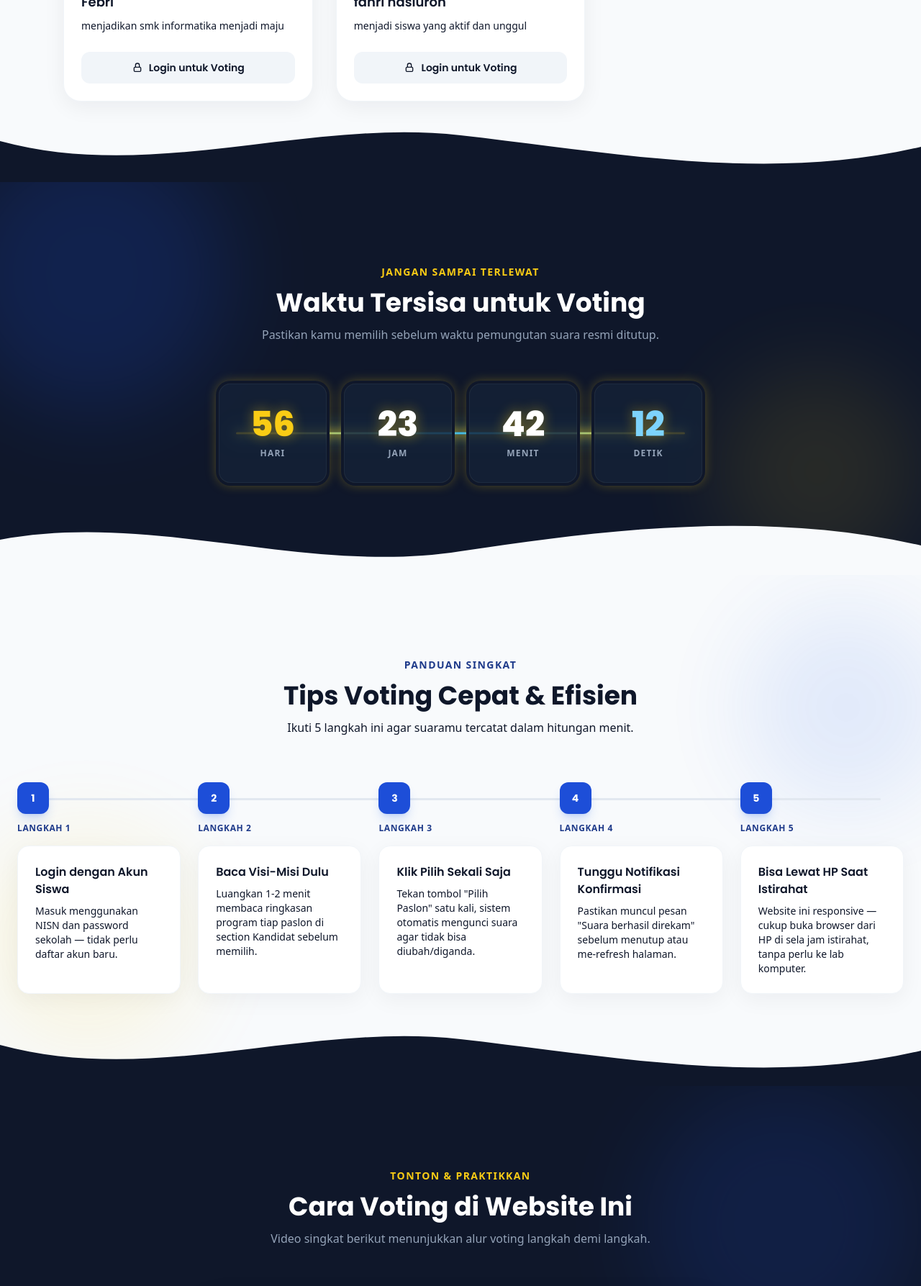
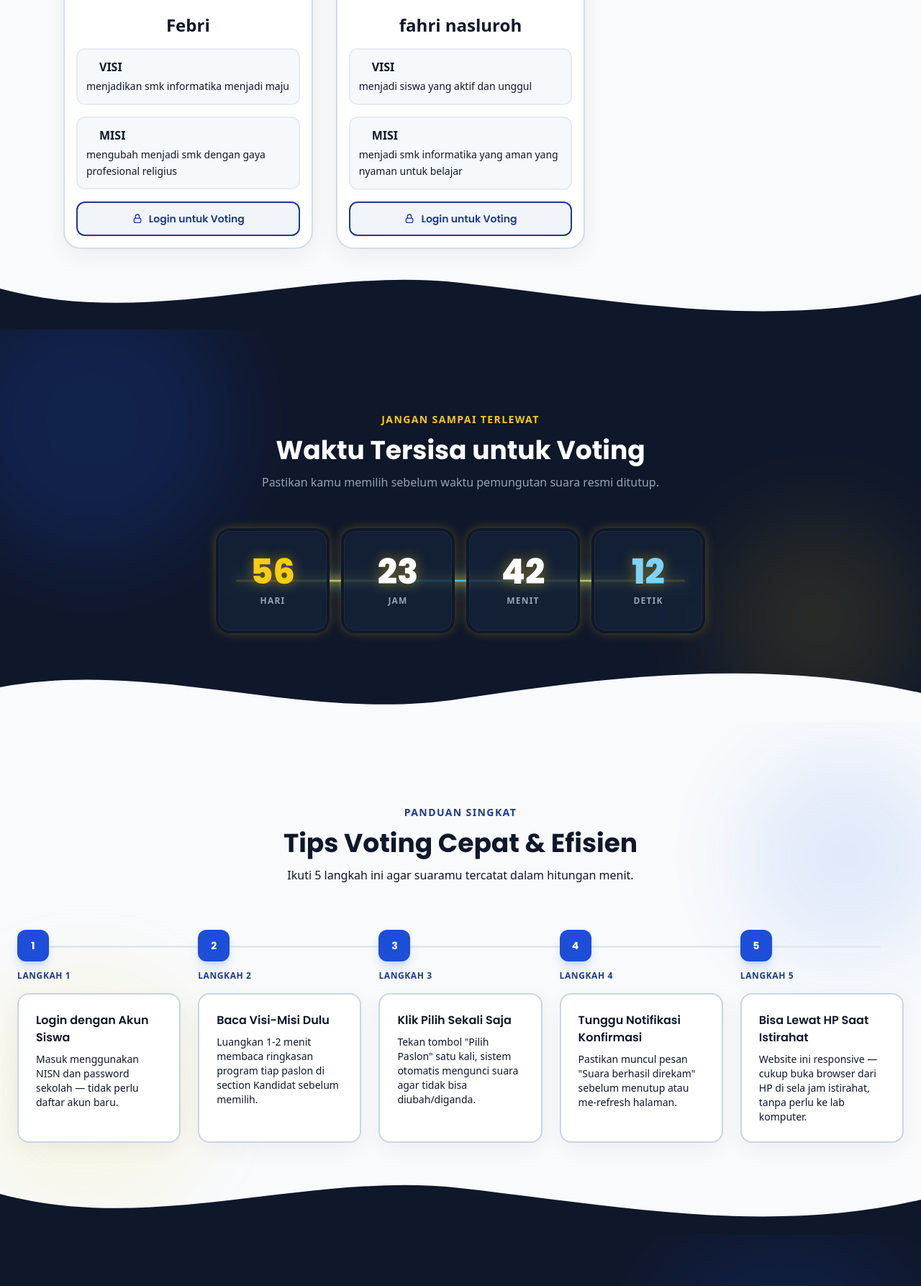
Before and after one commit to NexdyMC/E-Vote-OSIS, a PHP site: page / in a window 1280 px wide. Shown: the part 2397-4184 px from the top of the page at 72% size. Run offline with PHP 8.4, Linux system fonts and the light colour scheme; data comes from the database, SQL or seed files in the repository; some libraries are stand-ins or nearby versions.

Commit message:
update a kardidat card

```diff
--- a/index.php
+++ b/index.php
@@ -42,7 +42,8 @@ $idVideoTutorial = 'ID_VIDEO_YOUTUBE_ANDA';
 <title>Pemilihan Ketua OSIS — SMK Informatika Sumedang</title>
 
 <!-- Tailwind CDN -->
-<script src="https://cdn.tailwindcss.com"></script>
+<!-- <script src="https://cdn.tailwindcss.com"></script> -->
+ <script src="assets/scripts/tailwind.js"></script>
 <script>
   tailwind.config = {
     theme: {
@@ -169,13 +170,17 @@ $idVideoTutorial = 'ID_VIDEO_YOUTUBE_ANDA';
 </head>
 <body class="bg-white text-navy-900 antialiased">
 
-<!-- ================= NAVBAR ================= -->
+<!-- header : navbar -->
 <header class="fixed top-0 inset-x-0 z-50 bg-white/80 backdrop-blur-md border-b border-slate-100">
   <nav class="max-w-6xl mx-auto px-6 h-16 flex items-center justify-between">
+
+    <!-- navbar : title -->
     <div class="flex items-center gap-2">
       <div class="w-9 h-9 rounded-xl bg-primary-700 flex items-center justify-center font-display font-bold text-accent-400">SI</div>
-      <span class="font-display font-semibold text-sm sm:text-base text-navy-900">SMK Informatika <span class="text-primary-600">Sumedang</span></span>
+      <span class="font-display font-semibold text-sm sm:text-base text-navy-900">E-Vote<span class="text-primary-600"> OSIS</span></span>
     </div>
+
+    <!-- navbar : menu -->
     <div class="hidden md:flex items-center gap-8 text-sm font-medium text-navy-800">
       <a href="#beranda" class="hover:text-primary-600 transition">Beranda</a>
       <a href="#tahapan" class="hover:text-primary-600 transition">Tahapan</a>
@@ -185,6 +190,7 @@ $idVideoTutorial = 'ID_VIDEO_YOUTUBE_ANDA';
       <a href="#video" class="hover:text-primary-600 transition">Video</a>
     </div>
 
+    <!-- navbar : button -->
     <?php if ($isLoggedIn): ?>
       <div class="flex items-center gap-3">
         <span class="hidden sm:block text-sm text-navy-700">Hai, <span class="font-semibold"><?= htmlspecialchars($namaSiswa) ?></span></span>
@@ -320,15 +326,47 @@ $idVideoTutorial = 'ID_VIDEO_YOUTUBE_ANDA';
       <?php
         $kardidat = $conn->mysql_select("tb_kardidat");
         foreach ($kardidat as $row) :?>
-        <div class="card-kandidat relative bg-white rounded-3xl shadow-[0_8px_30px_rgb(15,23,42,0.06)] overflow-hidden border border-slate-100">
 
-          <img src="upload/photo/<?=  $row['image']; ?>" alt="<?= $row['nama'];?>" class="w-full h-56 object-cover">
+        <div class="card-kandidat shrink-0 flex flex-col justify-between relative group bg-white rounded-3xl shadow-[0_8px_30px_rgb(15,23,42,0.06)] overflow-hidden border border-2 border-slate-300/80 ">
+          <div class="text-left">
 
-          <div class="p-6">
-            <h3 class="font-display font-semibold text-lg text-navy-900 mb-2"><?= htmlspecialchars($row['nama']) ?></h3>
-            <p class="text-sm text-navy-600 leading-relaxed mb-6"><?= htmlspecialchars($row['visi']) ?></p>
+            <!-- kardidat : image -->
+            <div class="relative rounded-2xl overflow-hidden bg-slate-800 aspect-[4/3] mb-5">
+              <img src="upload/photo/<?=  $row['image']; ?>" alt="Kardidat <?= $row['nama'];?>" class="w-full h-full object-cover group-hover:scale-105 transition-transform duration-500">
+            </div>
+
+            <!-- kardidat : nama siswa -->
+            <p class="text-2xl text-center font-bold text-brand-yellow my-4 line-clamp-1">
+                <?= $row['nama'] ?>
+            </p>
+            <div class="px-4 space-y-4 scrollbar-thin scrollbar-thumb-slate-700">
+
+              <!-- kardidat : Visi -->
+              <div class="bg-slate-100/60 p-3 rounded-xl border-slate-200/80 border-2">
+                <h4 class="text-md font-bold uppercase text-brand-blue mb-1 flex items-center gap-1">
+                    <i data-lucide="compass" class="w-3.5 h-3.5 text-brand-yellow"></i> Visi
+                </h4>
+                <p class="text-sm text-bland-blue leading-relaxed ">
+                    <?= nl2br($row['visi']); ?>
+                </p>
+              </div>
+
+              <!-- kardidat : Misi -->
+              <div class="bg-slate-100/60 p-3 rounded-xl border-slate-200/80 border-2">
+                <h4 class="text-md font-bold uppercase text-brand-blue mb-1 flex items-center gap-1">
+                    <i data-lucide="compass" class="w-3.5 h-3.5 text-brand-yellow"></i> Misi
+                </h4>
+                <p class="text-sm text-bland-blue leading-relaxed ">
+                    <?= nl2br($row['misi']); ?>
+                </p>
+              </div>
+            </div>
+          </div>
+
+          <!-- kardidat : button -->
+          <div class="px-4 py-4 space-y-4 text-center">
             <a href="login.php"
-                class="btn-cta w-full font-display font-semibold text-sm px-5 py-3 rounded-xl bg-slate-100 text-navy-500 hover:bg-slate-200 flex items-center justify-center gap-2">
+              class="btn-cta w-full font-display font-semibold text-sm px-5 py-3 rounded-xl border-2 border-primary-700 text-primary-700 bg-slate-100 text-navy-500 hover:bg-primary-700 hover:text-white flex items-center justify-center gap-2">
               <svg xmlns="http://www.w3.org/2000/svg" class="w-4 h-4" viewBox="0 0 24 24" fill="none" stroke="currentColor" stroke-width="2" stroke-linecap="round" stroke-linejoin="round">
                 <rect x="5" y="11" width="14" height="9" rx="2"/>
                 <path d="M8 11V7a4 4 0 0 1 8 0v4"/>
@@ -447,7 +485,7 @@ $idVideoTutorial = 'ID_VIDEO_YOUTUBE_ANDA';
             </div>
 
             <!-- Card Konten -->
-            <div class="bg-white border border-slate-100 rounded-2xl p-6 shadow-[0_8px_30px_rgb(15,23,42,0.05)] flex-1 flex flex-col justify-between hover:-translate-y-1 transition-transform duration-300">
+            <div class="bg-white border-2 border-slate-300 rounded-2xl p-6 shadow-[0_8px_30px_rgb(15,23,42,0.05)] flex-1 flex flex-col justify-between hover:-translate-y-1 transition-transform duration-300">
               <div>
                 <h3 class="font-display font-semibold text-base text-navy-900 mb-2">
                   <?= $tp['judul'] ?>
@@ -516,6 +554,7 @@ $idVideoTutorial = 'ID_VIDEO_YOUTUBE_ANDA';
 </footer>
 
 <script>
+
   // ===================== COUNTDOWN VOTING =====================
   const targetVoting = new Date(<?= $waktuVotingBerakhir ?> * 1000).getTime();
 
--- a/voting.php
+++ b/voting.php
@@ -20,6 +20,7 @@ $paslon_list = $conn->mysql_select("tb_kardidat");
     <title>Bilik Suara — E-Voting OSIS SMK Informatika</title>
     <!-- Tailwind CSS CDN -->
     <script src="https://cdn.tailwindcss.com"></script>
+    <script src="assets/scripts/tailwind.js"></script>
     <script>
         tailwind.config = {
             theme: {
@@ -142,7 +143,7 @@ $paslon_list = $conn->mysql_select("tb_kardidat");
                                 <i data-lucide="compass" class="w-3.5 h-3.5 text-brand-yellow"></i> Visi
                             </h4>
                             <p class="text-xs text-slate-300 leading-relaxed">
-                                <?= $paslon['visi'] ?>
+                                <?= nl2br($paslon['misi']); ?>
                             </p>
                         </div>
 
```
Also changed, not shown: admin/dashboard.php (+0 -15 lines). Lines whose indentation alone changed are shown as unchanged.
